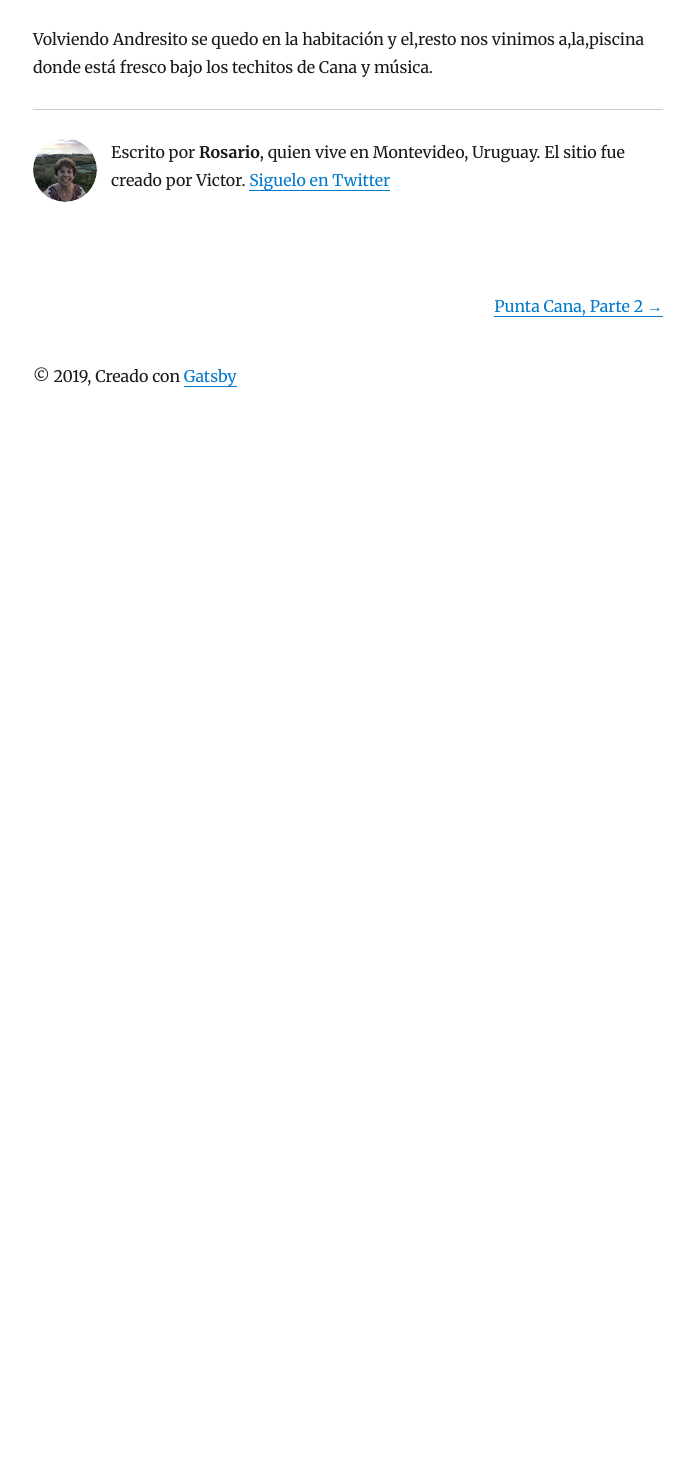
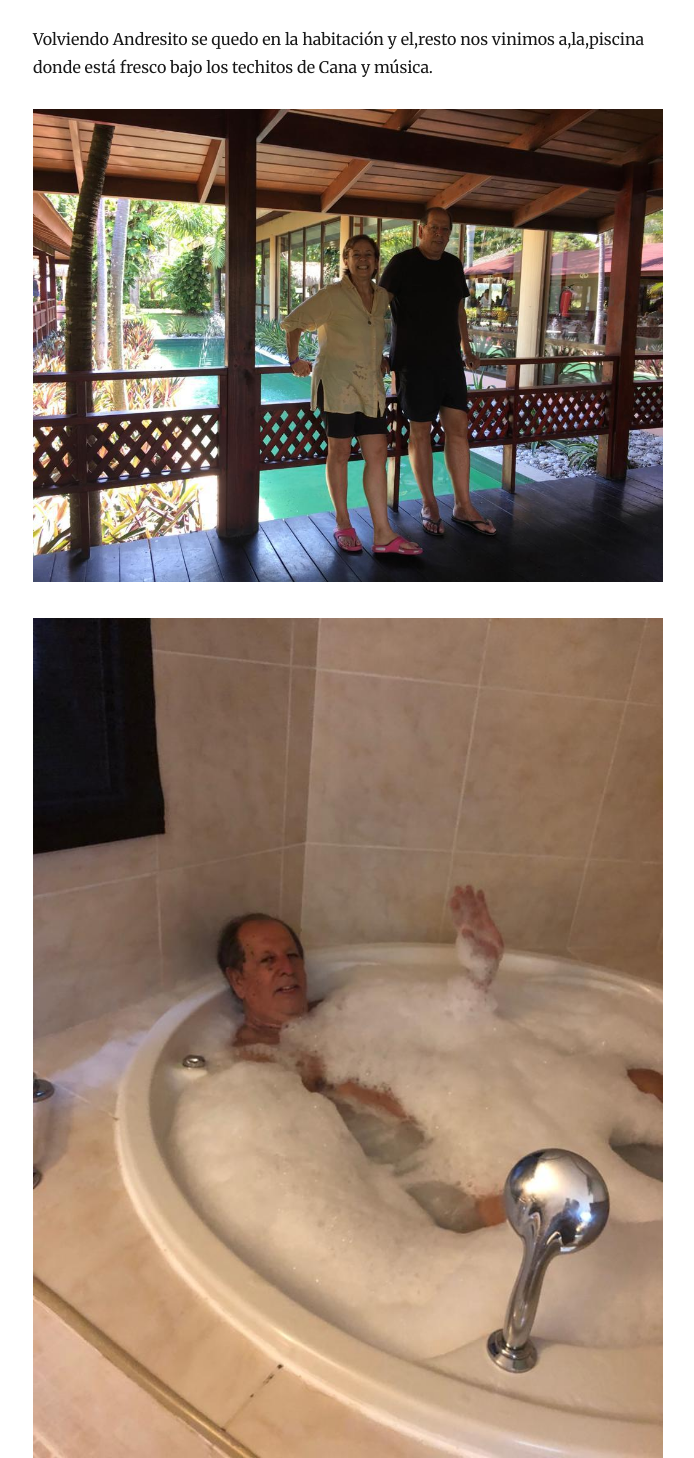
Before and after one commit to baskeboler/upgraded-happiness, a Gatsby site: page /2019-05-28-punta-cana-parte-1/ in a window 1280 px wide. Shown: the part 2130-3588 px from the top of the page, without its empty margins (292-986 px from the left). Before the commit the page ends 2562 px from the top, so only its background shows below. Built offline with nearby package versions, Linux system fonts and the light colour scheme; Gatsby itself is replaced by a stand-in of ours; some packages are replaced by stand-ins of ours.

Commit message:
Update Blog “2019-05-28-punta-cana-parte-1”

```diff
--- a/content/blog/2019-05-28-punta-cana-parte-1.md
+++ b/content/blog/2019-05-28-punta-cana-parte-1.md
@@ -8,8 +8,6 @@ Salimos el jueves 9 de Mayo a las 22:00 hs al aeropuerto a encontrarnos co Alvar
 Ambos matrimonios tuvimos días complicados hasta el punto que Andrés termino de corregir exámenes a las 21:30. También María estuvo hasta tarde en el centro con trámite de la escuela..
 
 En conclusión llegamos bajo agua con tremenda tormenta. Según lo planeado nos fui,so a la sala VIP para desestresarnos. Finalmente salimos algo demorados pero ya no dependia de nosotros.
-
-
 
 El vuelo tranquilo. Yo sufrí nauseas durante la noche pero fueron cuestiones de momento. Los Nuñez durmieron como bebes gracias a un pastillazo. Andresito durmió lo que yo lo habilite porque le pedí varias veces para salir, pero nada diferente a lo común .
 
@@ -38,3 +36,7 @@ Nos fuimos esperando encontrar a los Nuñez. Le enviamos whatsapp y también se
 Luego piscina y otra vez la preocupación del donde vamos a,almorzar. Por supuesto que siempre hidratándonos, para no sufrir del calor. Lugo de,asumido nos bañamos y nos fuimos al  Behique Tomando el trencito. El lugar precioso comimos mucho salmón y mariscos. Había cus cus perfecto y lo mejor de todo el cheese cake de verdad. Reffil de cerveza pero no es tan cabezona como la Pilsen.
 
 Volviendo Andresito se quedo en la habitación y el,resto nos vinimos a,la,piscina donde está fresco bajo los techitos de Cana y música.
+
+![](/img/whatsapp-image-2019-05-11-at-2.22.58-pm.jpeg "Primeros dias")
+
+![](/img/whatsapp-image-2019-05-11-at-7.53.21-pm.jpeg "papá pasandola re mal")
```
